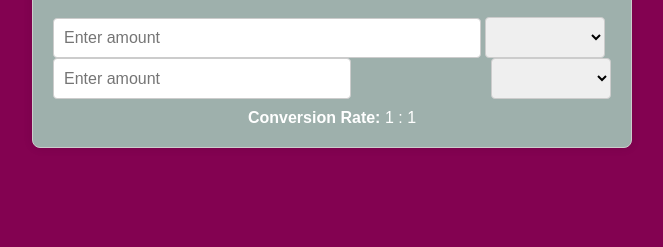
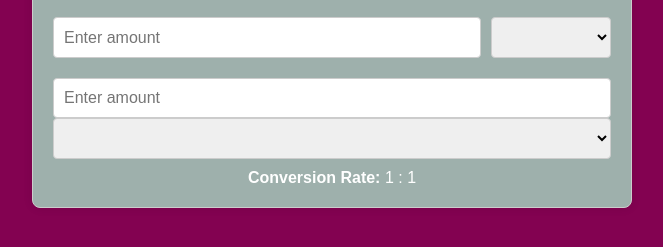
Before and after one commit to CurtisScholey/CurrencyConverter, a plain HTML site: page index.html in a window 1280 px wide. Shown: the part 81-328 px from the top of the page, without its empty margins (308-971 px from the left). Drawn offline with Linux system fonts and the light colour scheme.

Commit message:
Update styles.css

```diff
--- a/styles.css
+++ b/styles.css
@@ -1,13 +1,13 @@
 /* css file to manage the format of the tool */
 
-/* styles.css */
-
+/* Reset styles */
 * {
     margin: 0;
     padding: 0;
     box-sizing: border-box;
 }
 
+/* Body styles */
 body {
     font-family: Arial, sans-serif;
     background-color: #830251; /* Page background color */
@@ -15,6 +15,7 @@ body {
     padding: 20px;
 }
 
+/* Converter container */
 .converter {
     max-width: 600px;
     margin: 0 auto;
@@ -25,34 +26,43 @@ body {
     border: 1px solid #ccc;
 }
 
+/* Header style */
 h1 {
     text-align: center;
     margin-bottom: 20px;
     color: #fff; /* Header text color */
 }
 
-.conversion-section {
+/* Conversion section grid layout */
+.conversion-section-1,
+.conversion-section-2 {
     display: grid;
-    grid-template-columns: 1fr auto; /* Input field takes most of the space, dropdown takes less */
-    gap: 10px; /* Gap between input field and dropdown */
+    grid-template-columns: 1fr 120px; /* Input field takes 1fr (remaining space), dropdown takes 120px */
+    grid-template-rows: auto auto; /* Two rows: auto height for both rows */
+    gap: 10px; /* Gap between input and dropdown */
     margin-bottom: 10px; /* Bottom margin for spacing */
 }
 
-.input-field, .currency-dropdown {
+/* Input field style */
+.input-field {
     padding: 10px;
     font-size: 16px;
     border: 1px solid #ccc;
     border-radius: 4px;
+    width: 100%; /* Input field takes full width of its column */
 }
 
-.input-field {
-    width: calc(100% - 130px); /* Input field takes full width minus space for dropdown */
+/* Currency dropdown style */
+.currency-dropdown {
+    padding: 10px;
+    font-size: 16px;
+    border: 1px solid #ccc;
+    border-radius: 4px;
+    width: 100%; /* Dropdown takes full width of its column */
+    box-sizing: border-box; /* Ensure padding is included in width calculation */
 }
 
-.currency-dropdown {
-    width: 120px; /* Fixed width for dropdown */
-}
-
+/* Conversion rate display */
 .conversion-rate {
     margin-top: 10px;
     color: #fff; /* Conversion rate text color */
```
